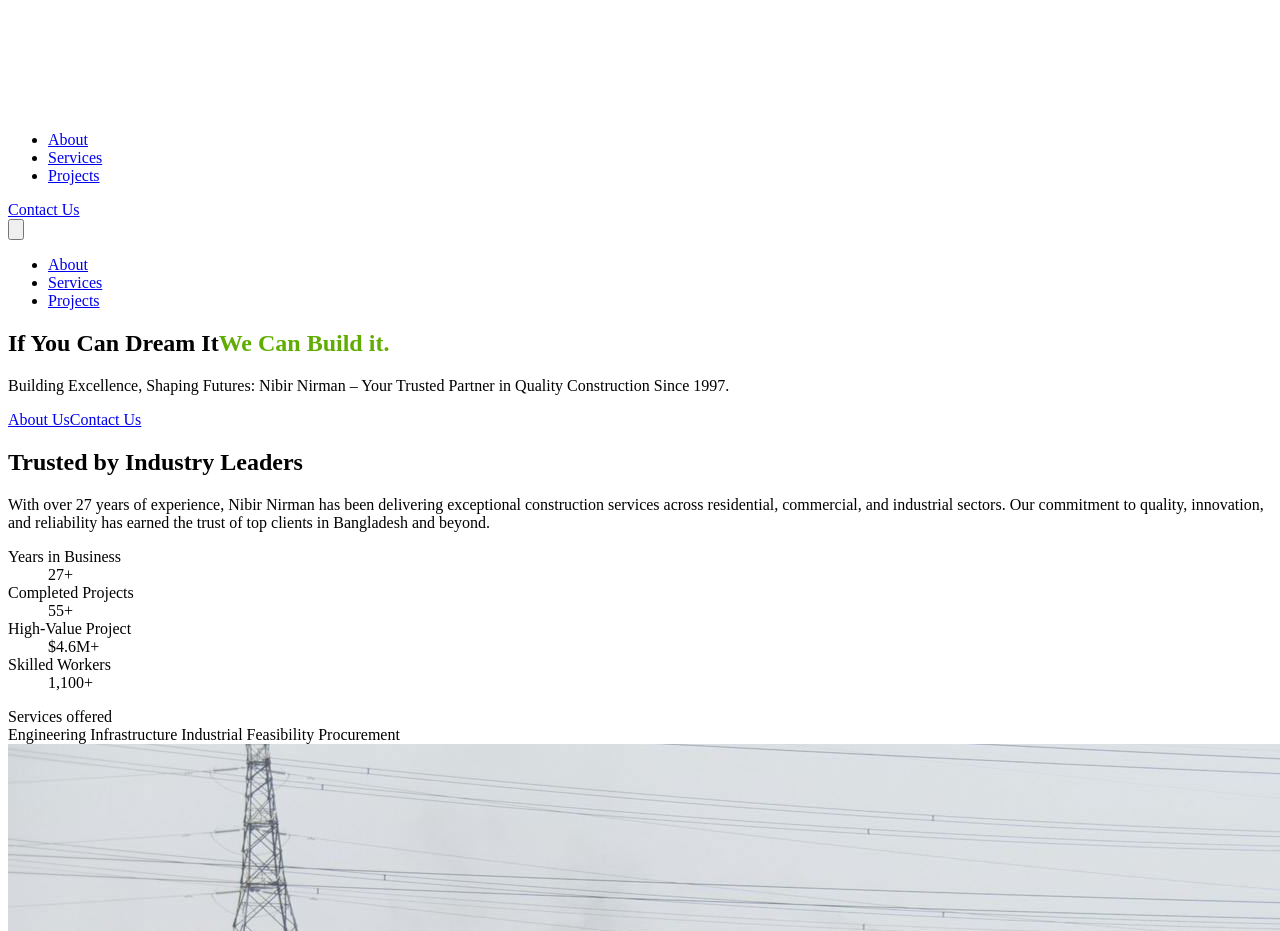
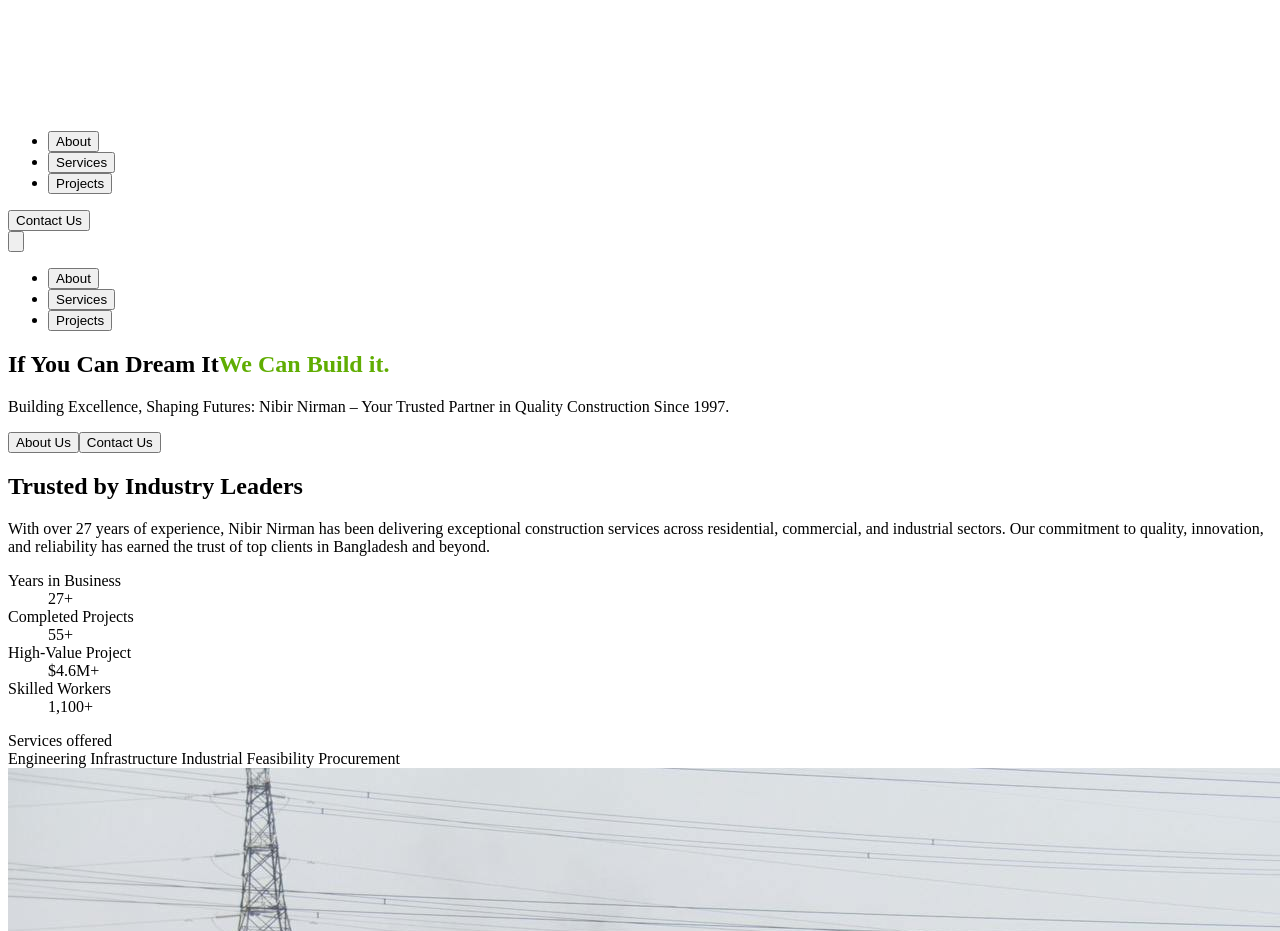
Before and after one commit to Imperial-Tech-Solutions/nibir_nirman, a React (Create React App) app: page / in a window 1280 px wide. Shown: the part 1460-2391 px from the top of the page. Built offline with nearby package versions, Linux system fonts and the light colour scheme.

Commit message:
Smooth Scrolling done

```diff
--- a/src/App.jsx
+++ b/src/App.jsx
@@ -1,4 +1,5 @@
 import React from "react";
+import { BrowserRouter, Routes, Route } from "react-router-dom";
 import Header from "./components/layout/Header/Header";
 import Nav from "./components/layout/Nav/Nav";
 import Stats from "./components/sections/Stat/Stats";
@@ -10,24 +11,50 @@
 import AnimatedServices from "./components/sections/AnimatedServices/AnimatedServices";
 import ProjectGrid from "./components/sections/ProjectGrid/ProjectGrid";
 
+// Home page component with all sections
+const Home = () => {
+  return (
+    <>
+      <>
+      <div id="stats">
+        <Stats />
+      </div>
+
+      <main>
+        <div id="services">
+          <AnimatedServices />
+          <Services />
+        </div>
+
+        <div id="projects">
+          <ProjectGrid />
+        </div>
+
+        <div id="about">
+          <About />
+        </div>
+
+        <div id="contact">
+          <Contact />
+        </div>
+      </main>
+    </>
+    </>
+  );
+};
+
 const App = () => {
   return (
-    <div className="min-h-screen">
-      <Header />
-      <Nav />
-      <Stats />
-
-      <main>
-        <AnimatedServices />
-        <Services />
-        <Projects />
-        <ProjectGrid />
-        <About />
-        <Contact />
-      </main>
-
-      <Footer />
-    </div>
+    <BrowserRouter>
+      <div className="min-h-screen">
+        <Header />
+        <Nav />
+        <Routes>
+          <Route path="/*" element={<Home />} />
+        </Routes>
+        <Footer />
+      </div>
+    </BrowserRouter>
   );
 };
 
--- a/src/components/layout/Header/Header.jsx
+++ b/src/components/layout/Header/Header.jsx
@@ -1,11 +1,16 @@
 import React, { useState } from "react";
+import { Link } from "react-router-dom";
 import logo from "../../../assets/header_logo.png";
 
 const Header = () => {
   const [isMobileMenuOpen, setIsMobileMenuOpen] = useState(false);
 
-  const toggleMobileMenu = () => {
-    setIsMobileMenuOpen(!isMobileMenuOpen);
+  const scrollToSection = (sectionId) => {
+    const element = document.getElementById(sectionId);
+    if (element) {
+      element.scrollIntoView({ behavior: 'smooth' });
+      setIsMobileMenuOpen(false); // Close mobile menu after clicking
+    }
   };
 
   return (
@@ -13,43 +18,43 @@
       <div className="mx-auto max-w-screen-xl px-4 sm:px-6 lg:px-8">
         <div className="flex h-16 items-center justify-between">
           <div className="md:flex md:items-center md:gap-12">
-            <a className="block text-teal-600" href="#">
+            <Link className="block text-teal-600" to="/">
               <img
                 src={logo}
                 alt="Meaningful text"
                 className="max-h-14 w-auto"
               />
-            </a>
+            </Link>
           </div>
 
           <div className="hidden md:block">
             <nav aria-label="Global">
               <ul className="flex items-center gap-8 text-base">
                 <li>
-                  <a
+                  <button
+                    onClick={() => scrollToSection('about')}
                     className="text-gray-500 transition hover:text-gray-500/75"
-                    href="#"
                   >
                     About
-                  </a>
+                  </button>
                 </li>
 
                 <li>
-                  <a
+                  <button
+                    onClick={() => scrollToSection('services')}
                     className="text-gray-500 transition hover:text-gray-500/75"
-                    href="#"
                   >
                     Services
-                  </a>
+                  </button>
                 </li>
 
                 <li>
-                  <a
+                  <button
+                    onClick={() => scrollToSection('projects')}
                     className="text-gray-500 transition hover:text-gray-500/75"
-                    href="#"
                   >
                     Projects
-                  </a>
+                  </button>
                 </li>
               </ul>
             </nav>
@@ -57,18 +62,18 @@
 
           <div className="flex items-center gap-6">
             <div className="sm:flex sm:gap-4">
-            <a
-                href="/ContactUs.html"
+              <button
+                onClick={() => scrollToSection('contact')}
                 className="block w-full rounded bg-[#60AD02] px-12 py-3 text-sm font-medium text-white shadow hover:bg-[#068510] focus:outline-none focus:ring active:bg-[#068510] sm:w-auto"
               >
                 Contact Us
-              </a>
+              </button>
             </div>
 
             <div className="block md:hidden">
               <button
                 className="rounded bg-gray-100 p-2 text-gray-600 transition hover:text-gray-600/75"
-                onClick={toggleMobileMenu}
+                onClick={() => setIsMobileMenuOpen(!isMobileMenuOpen)}
                 aria-label="Toggle mobile menu"
               >
                 <svg
@@ -98,30 +103,30 @@
           <nav className="border-t border-gray-200">
             <ul className="flex flex-col py-2">
               <li>
-                <a
-                  className="block px-4 py-2 text-gray-500 hover:bg-gray-50 transition"
-                  href="#"
+                <button
+                  onClick={() => scrollToSection('about')}
+                  className="block w-full px-4 py-2 text-left text-gray-500 hover:bg-gray-50 transition"
                 >
                   About
-                </a>
+                </button>
               </li>
 
               <li>
-                <a
-                  className="block px-4 py-2 text-gray-500 hover:bg-gray-50 transition"
-                  href="#"
+                <button
+                  onClick={() => scrollToSection('services')}
+                  className="block w-full px-4 py-2 text-left text-gray-500 hover:bg-gray-50 transition"
                 >
                   Services
-                </a>
+                </button>
               </li>
 
               <li>
-                <a
-                  className="block px-4 py-2 text-gray-500 hover:bg-gray-50 transition"
-                  href="#"
+                <button
+                  onClick={() => scrollToSection('projects')}
+                  className="block w-full px-4 py-2 text-left text-gray-500 hover:bg-gray-50 transition"
                 >
                   Projects
-                </a>
+                </button>
               </li>
             </ul>
           </nav>
--- a/src/components/layout/Nav/Nav.jsx
+++ b/src/components/layout/Nav/Nav.jsx
@@ -2,14 +2,15 @@
 import logo from "../../../assets/nav_picture.png";
 
 const Nav = () => {
+  const scrollToSection = (sectionId) => {
+    const element = document.getElementById(sectionId);
+    if (element) {
+      element.scrollIntoView({ behavior: 'smooth' });
+    }
+  };
+
   return (
     <div>
-      {/*
-  Heads up! 👋
-
-  This component comes with some `rtl` classes. Please remove them if they are not needed in your project.
-*/}
-
       <section className="relative">
         {/* Background div */}
         <div
@@ -32,29 +33,28 @@
             <h1 className="text-3xl font-extrabold text-white sm:text-5xl">
               If You Can Dream It
               <strong className="block font-extrabold" style={{ color: '#60AD02' }}>
-  We Can Build it.
-</strong>
-
+                We Can Build it.
+              </strong>
             </h1>
 
             <p className="mt-4 max-w-lg text-white sm:text-xl/relaxed">
-            Building Excellence, Shaping Futures: Nibir Nirman – Your Trusted Partner in Quality Construction Since 1997.
+              Building Excellence, Shaping Futures: Nibir Nirman – Your Trusted Partner in Quality Construction Since 1997.
             </p>
 
             <div className="mt-8 flex flex-wrap gap-4 text-center">
-              <a
-                href="#"
+              <button
+                onClick={() => scrollToSection('about')}
                 className="block w-full rounded bg-[#60AD02] px-12 py-3 text-sm font-medium text-white shadow hover:bg-[#068510] focus:outline-none focus:ring active:bg-[#068510] sm:w-auto"
               >
                 About Us
-              </a>
+              </button>
 
-              <a
-                href="/ContactUs.html"
+              <button
+                onClick={() => scrollToSection('contact')}
                 className="block w-full rounded bg-white px-12 py-3 text-sm font-medium text-[#60AD02] shadow hover:text-[#068510] focus:outline-none focus:ring active:text-[#068510] sm:w-auto"
               >
                 Contact Us
-              </a>
+              </button>
             </div>
           </div>
         </div>
```
